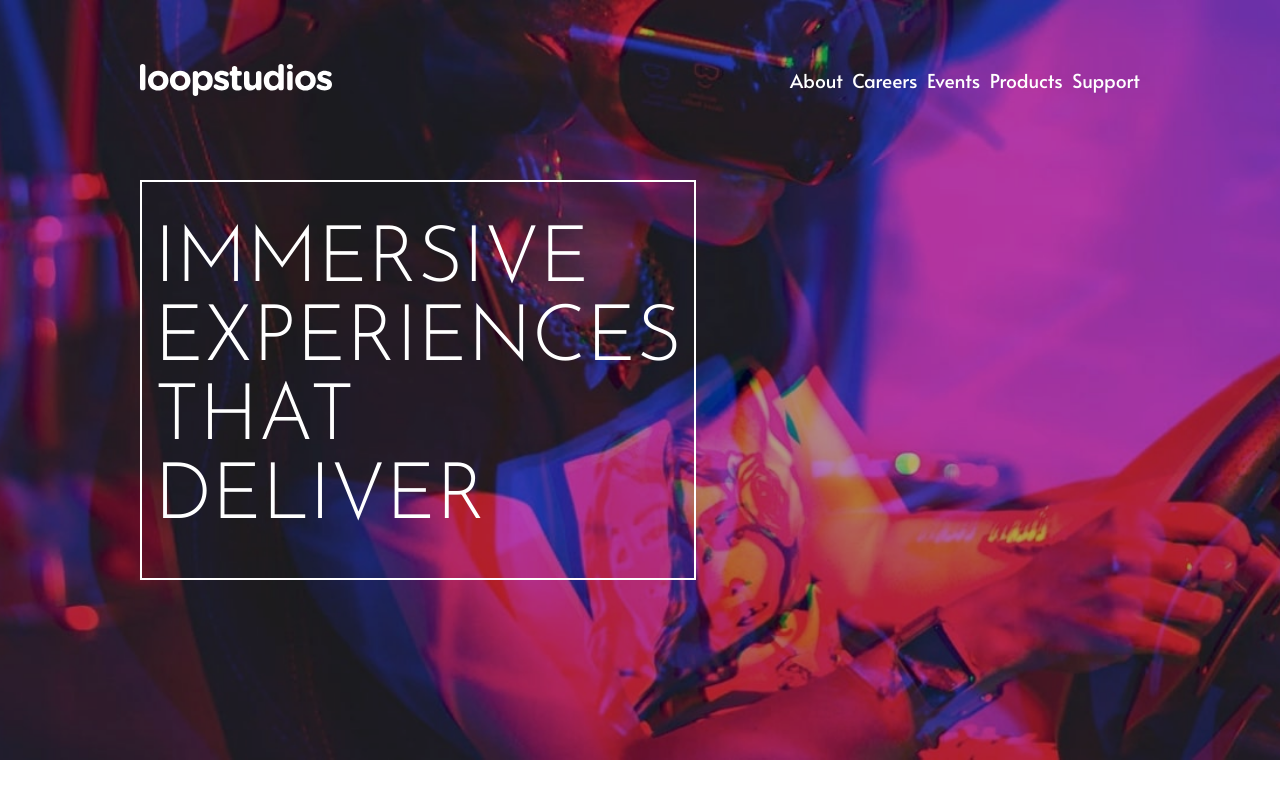
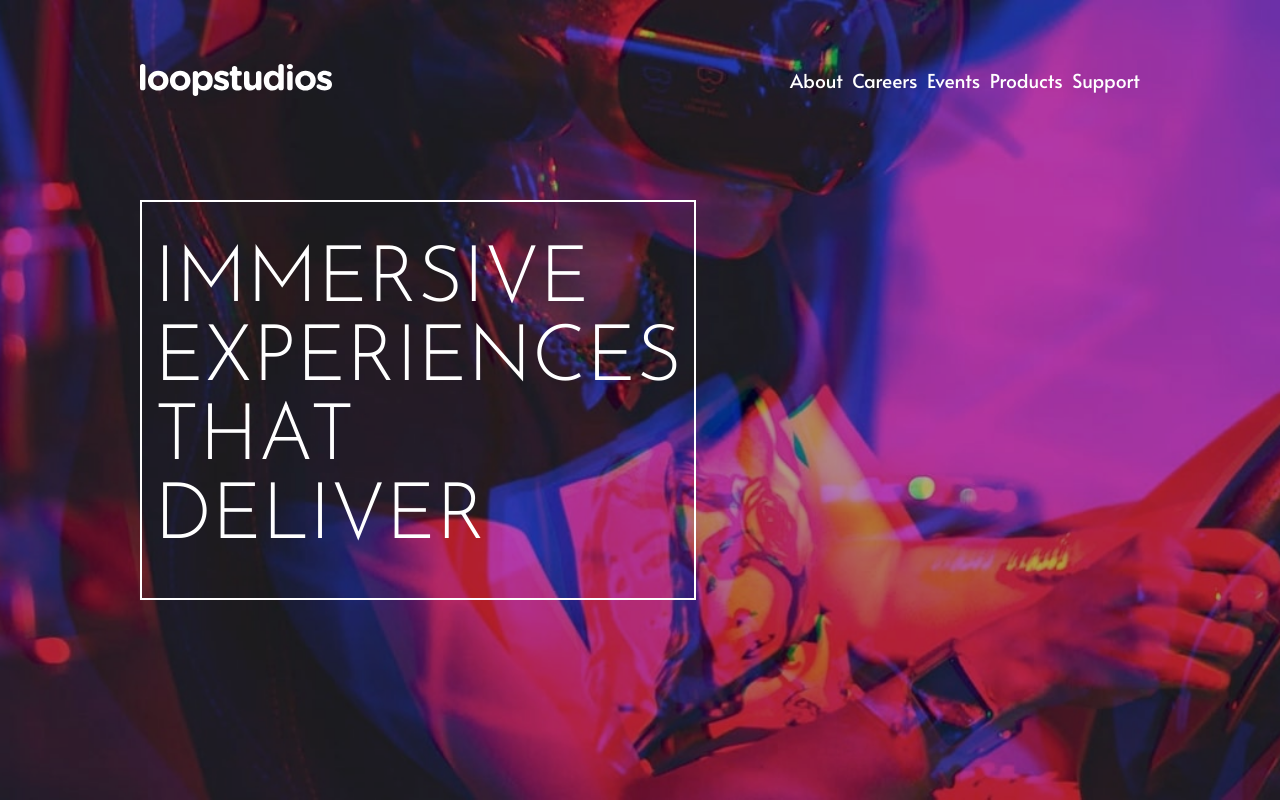
Before and after one commit to chrisHebs23/loopstudios-landing-page, a React (Create React App) app: page / in a window 1280 px wide. Shown: the top 802 px of the page. Built offline with nearby package versions, Linux system fonts and the light colour scheme.

Commit message:
adjust hero section height

```diff
--- a/src/pages/HomePages/components/Home.css
+++ b/src/pages/HomePages/components/Home.css
@@ -163,7 +163,7 @@
 @media only screen and (min-width: 1000px) {
   .hero-container {
     background-image: url("../../../images/desktop/image-hero.jpg");
-    height: 95vh;
+    height: 100vh;
     width: 100%;
     background-position: top;
     background-size: cover;
```
